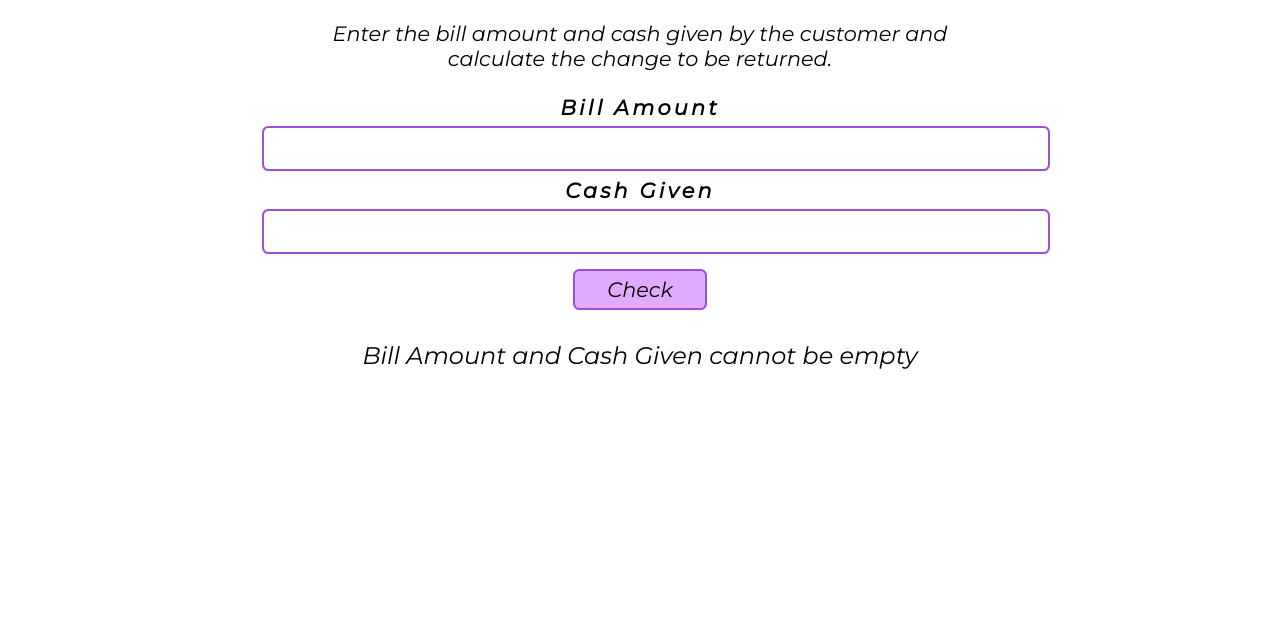
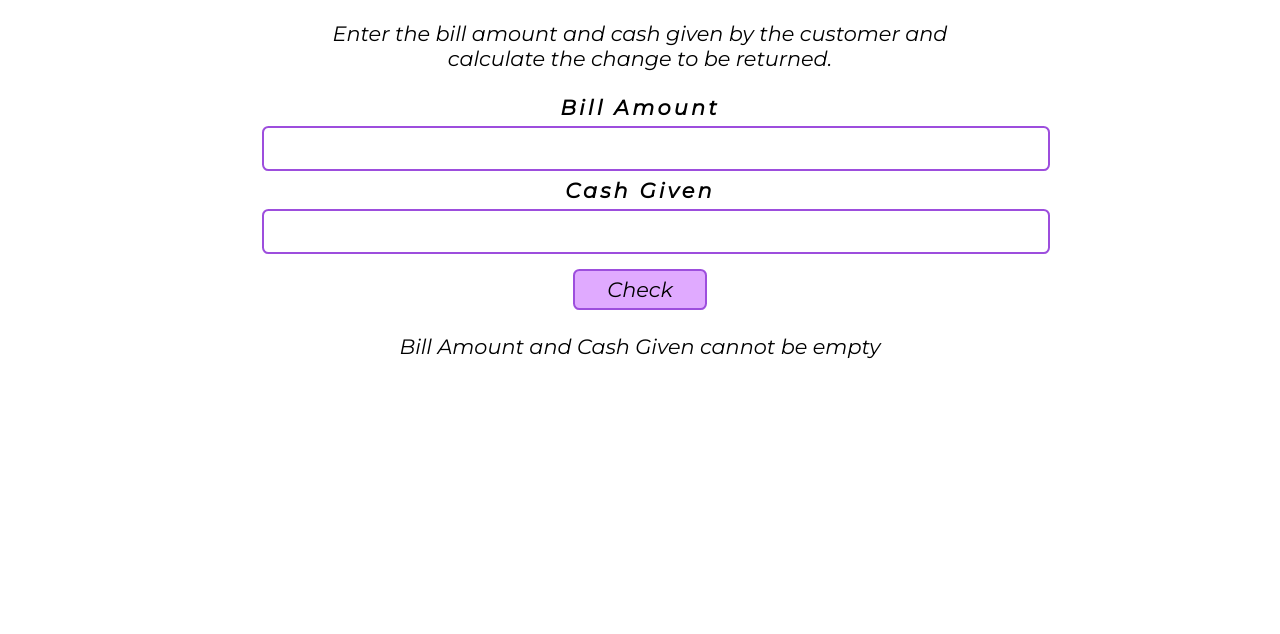
Before and after one commit to mnath30/CashRegister, a plain HTML site: page index.html in a window 1280 px wide. Both pictures are taken after a click on the button "Check". Shown: the part 90-724 px from the top of the page. Drawn offline with Linux system fonts and the light colour scheme.

Commit message:
fix: fixed the table size

```diff
--- a/script.js
+++ b/script.js
@@ -32,6 +32,7 @@ function calculateChange(paidAmount,billAmount){
 
 function printMessage(message){
     result.innerText=`${message}`;
+    result.style.fontSize="1.3rem";
 }
 
 function createRowData(heading,dataarray){
@@ -65,8 +66,9 @@ function printReturnChange(paidAmount,billAmount){
     tbody.appendChild(row1);
     tbody.appendChild(row2);
     table.appendChild(tbody);
+    table.classList.add("table");
     result.appendChild(table);
-    table.classList.add("table");
+
 
 }
 
--- a/style.css
+++ b/style.css
@@ -66,15 +66,13 @@ button:hover{
     background-color: var(--purple);
 }
 .result{
-    font-size: 1.5rem;
-    padding:0.4rem;
     margin:1rem auto;
+    font-size: larger;
 }
 table,th,td {
     border:2px solid var(--dark-purple);
     border-collapse:collapse;
-    text-align: center;
-    margin: auto;
+
 }
 td{
     padding:0.4rem;
```
Also changed, not shown: index.html (+7 -6 lines).
